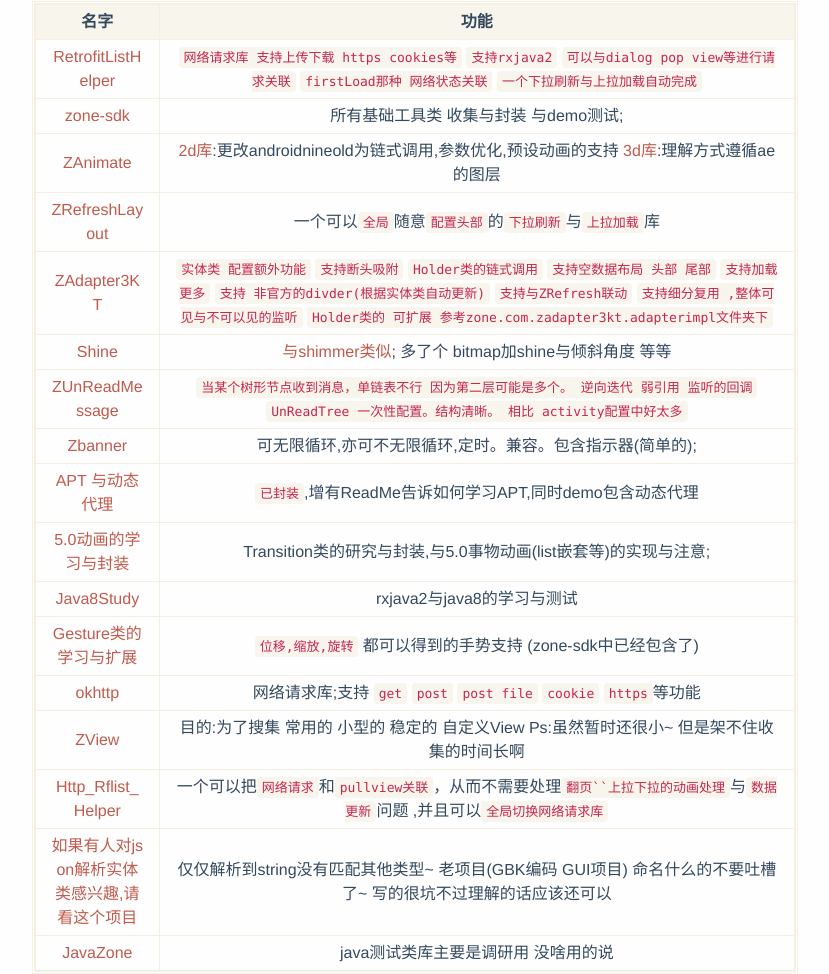
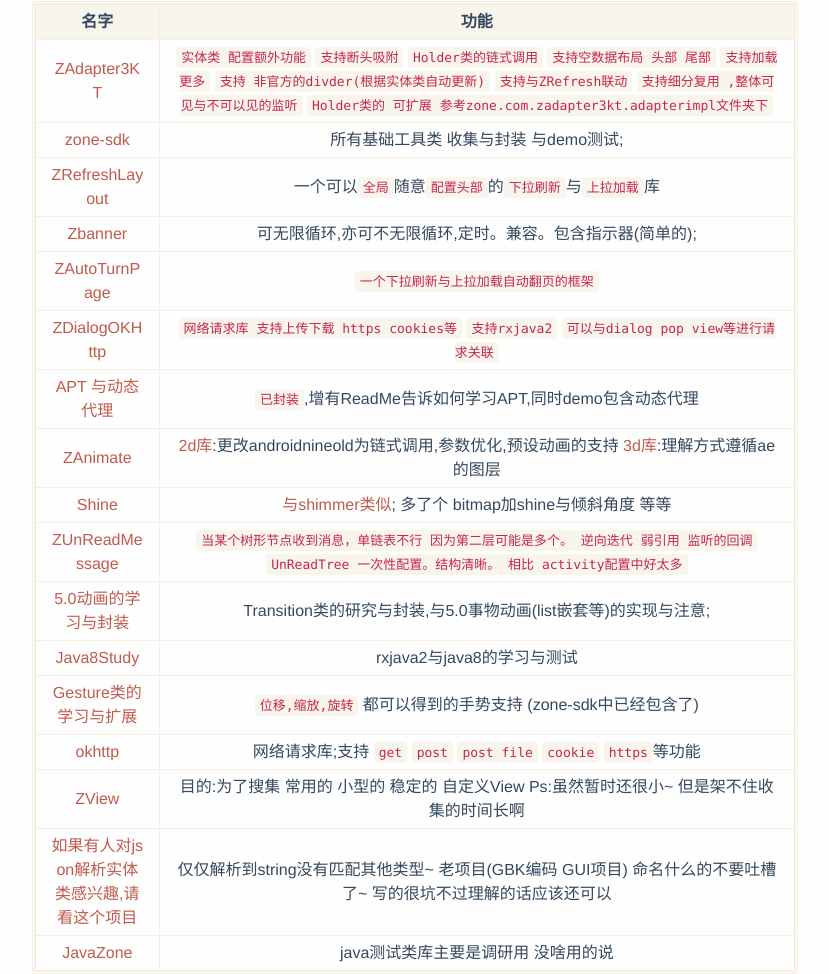
Before and after one commit to luhaoaimama1/luhaoaimama1.github.io, a plain HTML site: page introduce/index.html in a window 1280 px wide. Shown: the part 302-1276 px from the top of the page, without its empty margins (228-1057 px from the left). Drawn offline with Linux system fonts and the light colour scheme; a script that the page names is missing; a web font is replaced by a local one.

Commit message:
Site updated: 2020-04-14 14:17:25

```diff
--- a/introduce/index.html
+++ b/introduce/index.html
@@ -155,24 +155,36 @@
 </tr>
 </thead>
 <tbody><tr>
-<td align="center"><a href="https://github.com/luhaoaimama1/RetrofitListHelper" target="_blank" rel="noopener">RetrofitListHelper</a></td>
-<td align="center"><code>网络请求库 支持上传下载 https cookies等</code> <code>支持rxjava2</code> <code>可以与dialog pop view等进行请求关联</code> <code>firstLoad那种 网络状态关联</code> <code>一个下拉刷新与上拉加载自动完成</code></td>
+<td align="center"><a href="https://github.com/luhaoaimama1/ZAdapter3KT" target="_blank" rel="noopener">ZAdapter3KT</a></td>
+<td align="center"><code>实体类 配置额外功能</code> <code>支持断头吸附</code> <code>Holder类的链式调用</code> <code>支持空数据布局 头部 尾部</code> <code>支持加载更多</code> <code>支持 非官方的divder(根据实体类自动更新)</code> <code>支持与ZRefresh联动</code> <code>支持细分复用 ,整体可见与不可以见的监听</code> <code>Holder类的 可扩展 参考zone.com.zadapter3kt.adapterimpl文件夹下</code></td>
 </tr>
 <tr>
 <td align="center"><a href="https://github.com/luhaoaimama1/zone-sdk" target="_blank" rel="noopener">zone-sdk</a></td>
 <td align="center">所有基础工具类 收集与封装 与demo测试;</td>
 </tr>
 <tr>
-<td align="center"><a href="https://github.com/luhaoaimama1/ZAnimate" target="_blank" rel="noopener">ZAnimate</a></td>
-<td align="center"><a href="https://github.com/luhaoaimama1/ZAnimate" target="_blank" rel="noopener">2d库</a>:更改androidnineold为链式调用,参数优化,预设动画的支持 <a href="https://github.com/luhaoaimama1/ZAnimate/blob/master/README-3D.md" target="_blank" rel="noopener">3d库</a>:理解方式遵循ae的图层</td>
-</tr>
-<tr>
 <td align="center"><a href="https://github.com/luhaoaimama1/ZRefreshLayout" target="_blank" rel="noopener">ZRefreshLayout</a></td>
 <td align="center">一个可以<code>全局</code>随意<code>配置头部</code>的<code>下拉刷新</code>与<code>上拉加载</code>库</td>
 </tr>
 <tr>
-<td align="center"><a href="https://github.com/luhaoaimama1/ZAdapter3KT" target="_blank" rel="noopener">ZAdapter3KT</a></td>
-<td align="center"><code>实体类 配置额外功能</code> <code>支持断头吸附</code> <code>Holder类的链式调用</code> <code>支持空数据布局 头部 尾部</code> <code>支持加载更多</code> <code>支持 非官方的divder(根据实体类自动更新)</code> <code>支持与ZRefresh联动</code> <code>支持细分复用 ,整体可见与不可以见的监听</code> <code>Holder类的 可扩展 参考zone.com.zadapter3kt.adapterimpl文件夹下</code></td>
+<td align="center"><a href="https://github.com/luhaoaimama1/Zbanner" target="_blank" rel="noopener">Zbanner</a></td>
+<td align="center">可无限循环,亦可不无限循环,定时。兼容。包含指示器(简单的);</td>
+</tr>
+<tr>
+<td align="center"><a href="https://github.com/luhaoaimama1/ZAutoTurnPage" target="_blank" rel="noopener">ZAutoTurnPage</a></td>
+<td align="center"><code>一个下拉刷新与上拉加载自动翻页的框架</code></td>
+</tr>
+<tr>
+<td align="center"><a href="https://github.com/luhaoaimama1/ZDialogOKHttp" target="_blank" rel="noopener">ZDialogOKHttp</a></td>
+<td align="center"><code>网络请求库 支持上传下载 https cookies等</code> <code>支持rxjava2</code> <code>可以与dialog pop view等进行请求关联</code></td>
+</tr>
+<tr>
+<td align="center"><a href="https://github.com/luhaoaimama1/ZAPT" target="_blank" rel="noopener">APT 与动态代理</a></td>
+<td align="center"><code>已封装</code>,增有ReadMe告诉如何学习APT,同时demo包含动态代理</td>
+</tr>
+<tr>
+<td align="center"><a href="https://github.com/luhaoaimama1/ZAnimate" target="_blank" rel="noopener">ZAnimate</a></td>
+<td align="center"><a href="https://github.com/luhaoaimama1/ZAnimate" target="_blank" rel="noopener">2d库</a>:更改androidnineold为链式调用,参数优化,预设动画的支持 <a href="https://github.com/luhaoaimama1/ZAnimate/blob/master/README-3D.md" target="_blank" rel="noopener">3d库</a>:理解方式遵循ae的图层</td>
 </tr>
 <tr>
 <td align="center"><a href="https://github.com/luhaoaimama1/Shine" target="_blank" rel="noopener">Shine</a></td>
@@ -181,14 +193,6 @@
 <tr>
 <td align="center"><a href="https://github.com/luhaoaimama1/ZUnReadMessage" target="_blank" rel="noopener">ZUnReadMessage</a></td>
 <td align="center"><code>当某个树形节点收到消息，单链表不行 因为第二层可能是多个。 逆向迭代 弱引用 监听的回调</code>  <code>UnReadTree 一次性配置。结构清晰。 相比 activity配置中好太多</code></td>
-</tr>
-<tr>
-<td align="center"><a href="https://github.com/luhaoaimama1/Zbanner" target="_blank" rel="noopener">Zbanner</a></td>
-<td align="center">可无限循环,亦可不无限循环,定时。兼容。包含指示器(简单的);</td>
-</tr>
-<tr>
-<td align="center"><a href="https://github.com/luhaoaimama1/AnnotationStudy/blob/master/README.md" target="_blank" rel="noopener">APT 与动态代理</a></td>
-<td align="center"><code>已封装</code>,增有ReadMe告诉如何学习APT,同时demo包含动态代理</td>
 </tr>
 <tr>
 <td align="center"><a href="https://github.com/luhaoaimama1/TransitionStudy" target="_blank" rel="noopener">5.0动画的学习与封装</a></td>
@@ -209,10 +213,6 @@
 <tr>
 <td align="center"><a href="https://github.com/luhaoaimama1/ZView" target="_blank" rel="noopener">ZView</a></td>
 <td align="center">目的:为了搜集 常用的 小型的 稳定的 自定义View Ps:虽然暂时还很小~ 但是架不住收集的时间长啊</td>
-</tr>
-<tr>
-<td align="center"><a href="https://github.com/luhaoaimama1/Http_Rflist_Helper/blob/master/README-cn.md" target="_blank" rel="noopener">Http_Rflist_Helper</a></td>
-<td align="center">一个可以把<code>网络请求</code>和<code>pullview关联</code>，从而不需要处理<code>翻页``上拉下拉的动画处理</code>与<code>数据更新</code>问题 ,并且可以<code>全局切换网络请求库</code></td>
 </tr>
 <tr>
 <td align="center"><a href="https://github.com/luhaoaimama1/JsonParser" target="_blank" rel="noopener">如果有人对json解析实体类感兴趣,请看这个项目</a></td>
```
Also changed, not shown: tags/index.html (+1 -1 lines).
